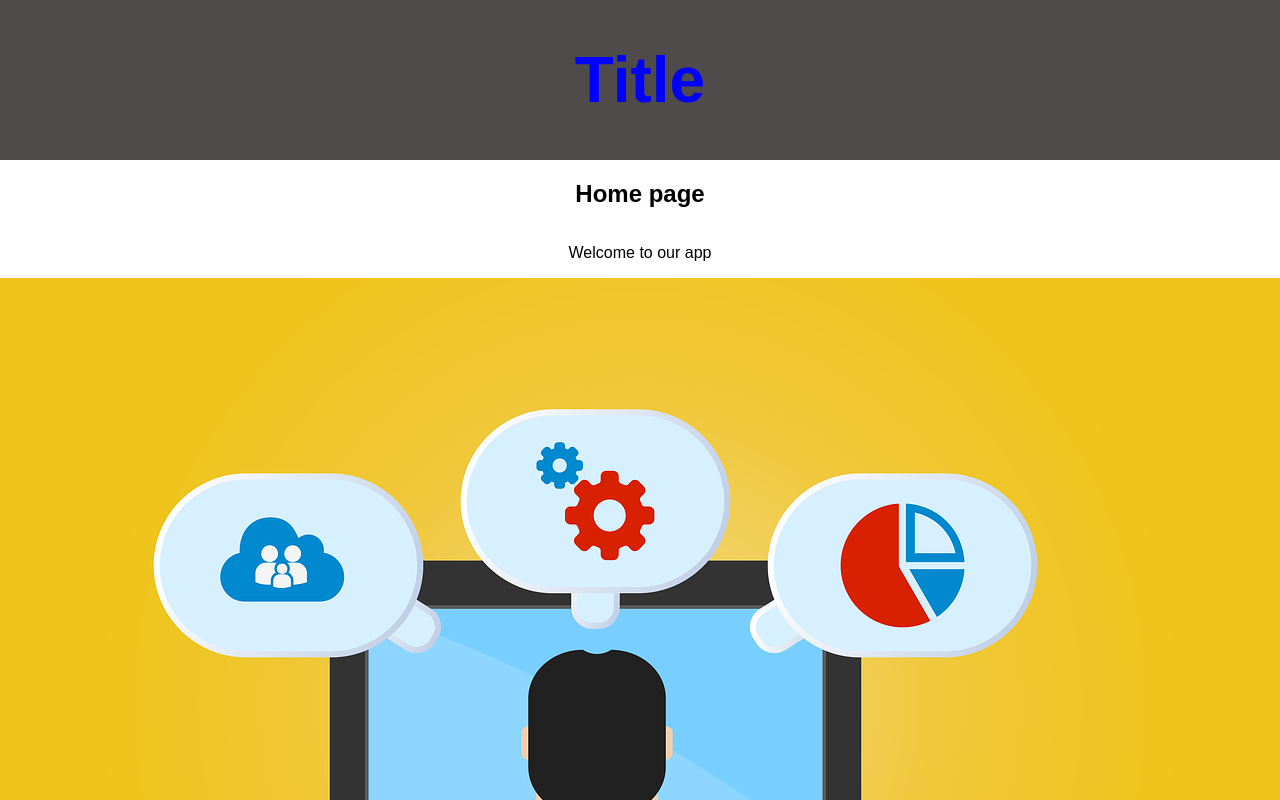
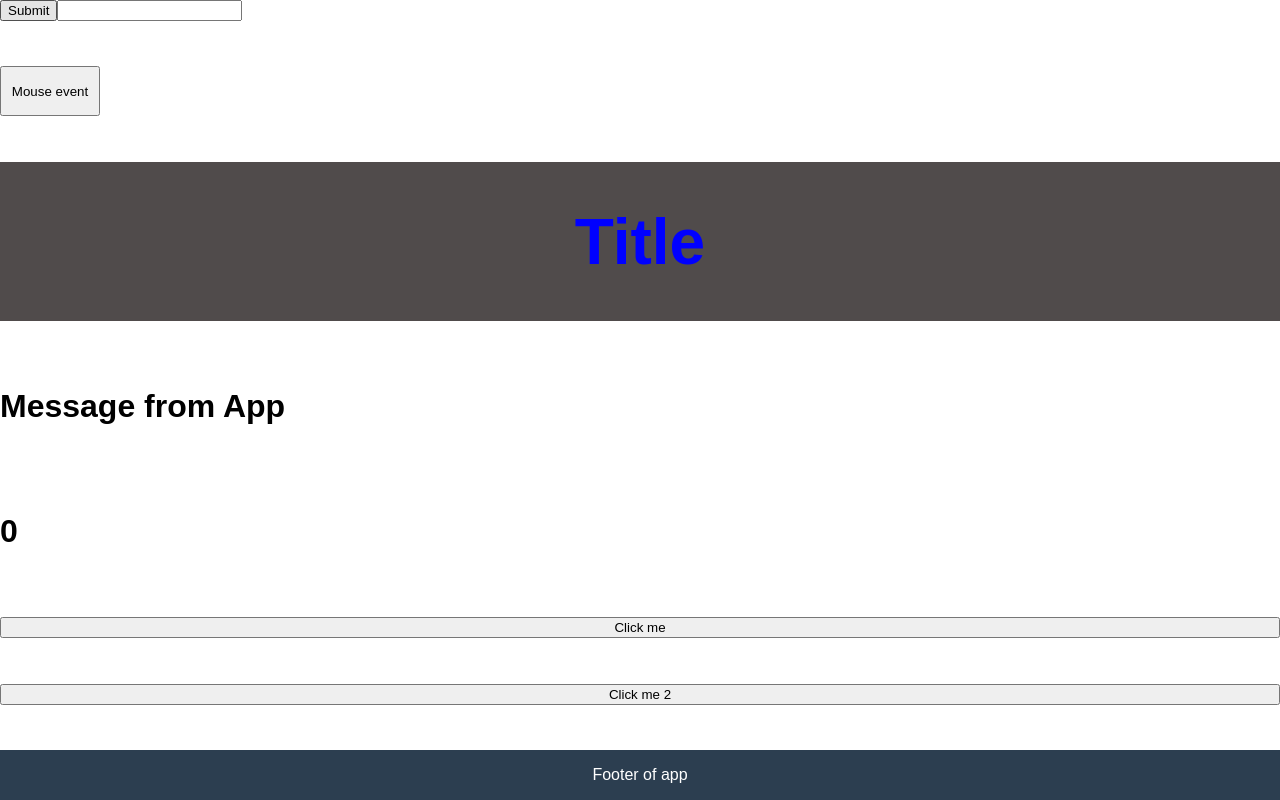
Before and after one commit to MAG7777/may_app, a React (Vite) app: page / in a window 1280 px wide. Shown: the top 800 px of the page. Built offline with nearby package versions, Linux system fonts and the light colour scheme.

Commit message:
Lesson 1.12 Events

```diff
--- a/src/components/App/App.tsx
+++ b/src/components/App/App.tsx
@@ -1,16 +1,23 @@
 import Header from '../Header/Header';
 import Footer from '../Footer/Footer';
 import Home from '../../pages/Home/Home';
+import FormCom from '../elements/EventTest/Form';
 import './App.css';
 
 function App() {
+
+  const handleClickTest  = ()=>{
+    alert("Click")
+    return "string"
+  }
 
   return (
     <>
 
       <main className='app'>
+        <FormCom />
         <Header />
-        <Home />
+        <Home message={"Message from App"}  clickTesct={handleClickTest}/>
         <Footer />
       </main>
 
--- /dev/null
+++ b/src/components/elements/EventTest/Form.tsx
@@ -0,0 +1,42 @@
+import type React from "react";
+
+const Form: React.FC = () => {
+    function handelSubmit(event: React.FormEvent<HTMLFormElement>) {
+        event.preventDefault();
+        alert("Form have been sent")
+
+    }
+
+    function handleMouseOver() {
+        alert("Mouse over");
+    }
+
+    function handeMouseOut() {
+        alert("Mouse out");
+
+    }
+
+    function handleInputFocus(){
+        console.log("Focus on input")
+    }
+
+    function handleInputBlur(){
+       console.log("blur")
+    }
+
+    return (
+        <>
+            <form onSubmit={handelSubmit}>
+                <button type="submit">Submit</button>
+                <input type="test" onFocus={handleInputFocus} onBlur={handleInputBlur}/>
+            </form>
+
+            <button style={{ width: "100px", height: "50px" }} onMouseOver={handleMouseOver} onMouseOut={handeMouseOut}>
+                Mouse event
+            </button>
+        </>
+    )
+
+}
+
+export default Form;
--- a/src/pages/Home/Home.tsx
+++ b/src/pages/Home/Home.tsx
@@ -1,14 +1,34 @@
 import "./Home.css";
 import programmer from "../../assets/programmer.jpg"
+import { useState } from "react";
 
-function Home(){
+interface HomeProps {
+  message: string;
+  clickTesct: () => void
+}
+
+
+const Home: React.FC <HomeProps>= ({message, clickTesct})=>{
+    const [count, setCount] = useState<number>(0);
+
+    const handleClick = () =>{
+        setCount(prevCount => prevCount +=1);
+        setCount(prevCount => prevCount +=1);
+
+    }
     return(
-        <div className="home-page">
-            <h2>Home page</h2>
-            <p>Welcome to our app</p>
-            <img src={programmer} alt="Prog" />
-            <img src="images/laptop.jpg" alt="Laptop" />
-        </div>
+        <>
+        <h1>{message}</h1>
+        <h1>{count}</h1>
+        <button onClick={clickTesct}>Click me</button>
+        <button onClick={handleClick}>Click me 2</button>
+        </>
+        // <div className="home-page">
+        //     <h2>Home page</h2>
+        //     <p>Welcome to our app</p>
+        //     <img src={programmer} alt="Prog" />
+        //     <img src="images/laptop.jpg" alt="Laptop" />
+        // </div>
     )
 }
 
```
